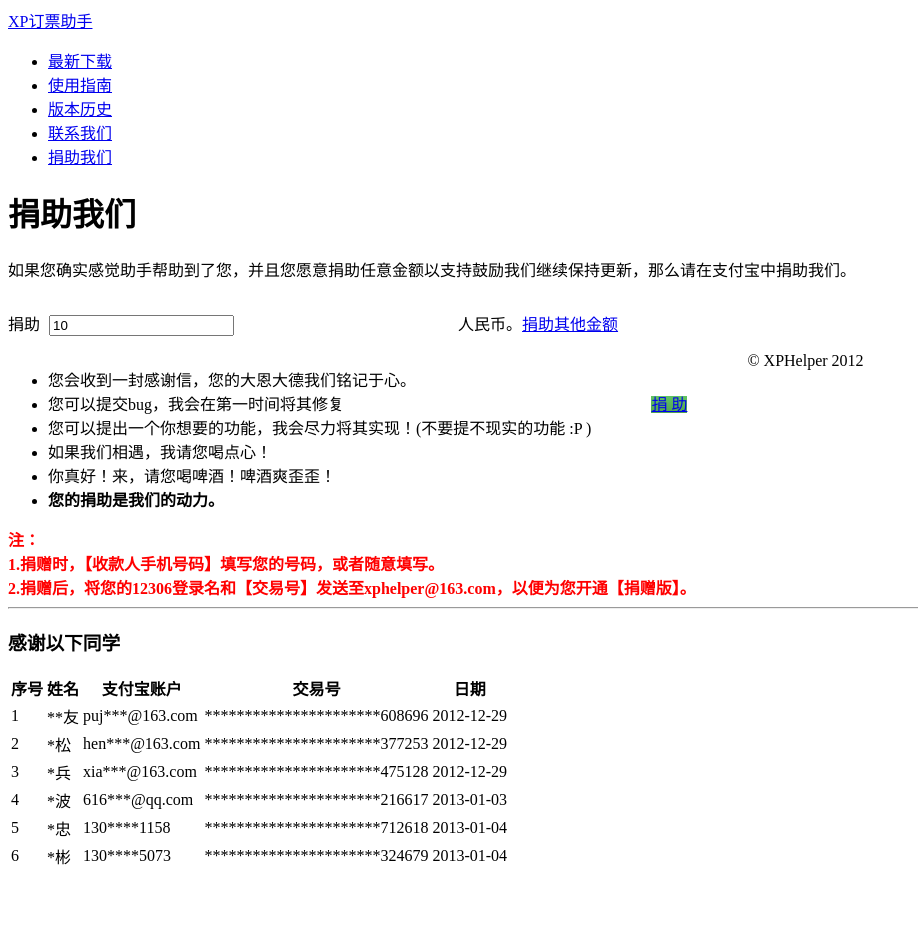
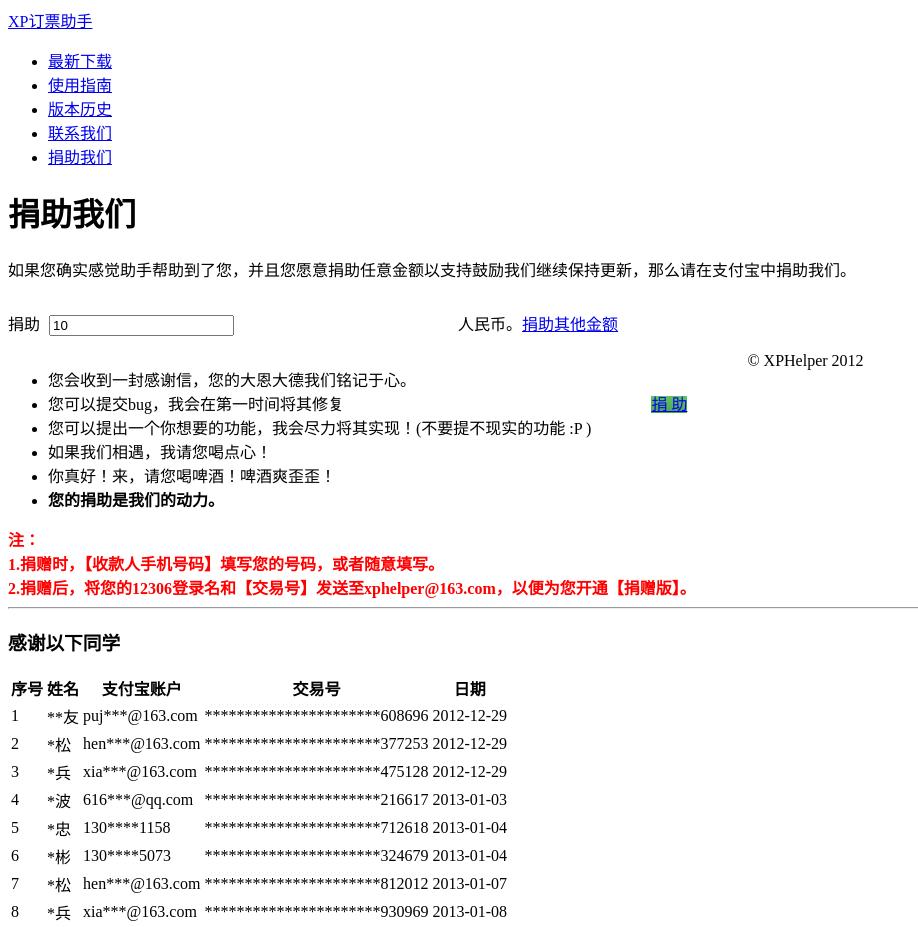
Before and after one commit to xphelper/xphelper.github.com, a Jekyll site: the page built from donate.html, in a window 1280 px wide. Shown: the whole page, without its empty margins (0-918 px from the left). Built offline with Jekyll 4.4.1, drawn with Linux system fonts in a browser that asks for light colours; nearby versions of some CDN libraries; library files that are not in the unit come from our copies; Markdown is read by kramdown in place of the engine named in the settings; comment, search, counter and statistics services are not loaded; before the commit the page ends 900 px from its top, so only the background shows below that.

Commit message:
add donate user

```diff
--- a/donate.html
+++ b/donate.html
@@ -92,6 +92,8 @@ weight: 5
 <tr><td>4</td><td>*波</td><td>616***@qq.com</td><td>**********************216617</td><td>2013-01-03</td></tr>
 <tr><td>5</td><td>*忠</td><td>130****1158</td><td>**********************712618</td><td>2013-01-04</td></tr>
 <tr><td>6</td><td>*彬</td><td>130****5073</td><td>**********************324679</td><td>2013-01-04</td></tr>
+<tr><td>7</td><td>*松</td><td>hen***@163.com</td><td>**********************812012</td><td>2013-01-07</td></tr>
+<tr><td>8</td><td>*兵</td><td>xia***@163.com</td><td>**********************930969</td><td>2013-01-08</td></tr>
 </table>
 </div>
 <form id="formOther" action="https://shenghuo.alipay.com/send/payment/fill.htm" method="post" target="_blank">
```
Also changed, not shown: version.md (+10 -0 lines).
